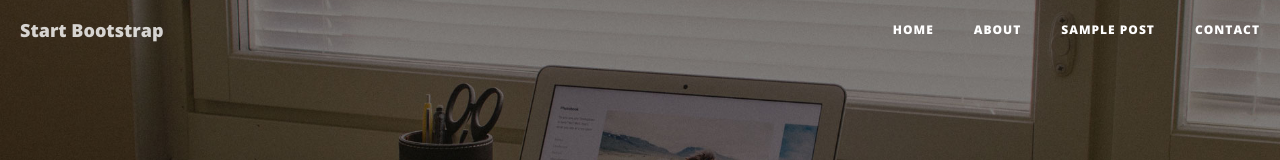
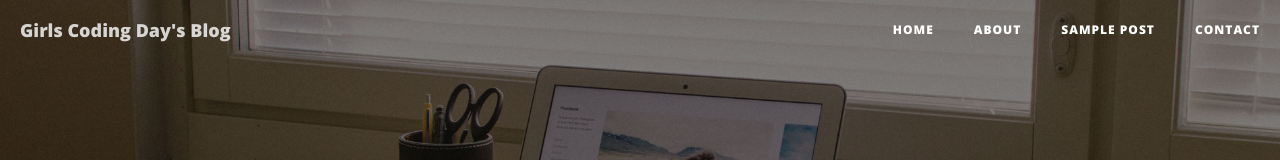
Before and after one commit to ajiang13260/GirlsCodingDayDemo, a website: page index.html in a window 1280 px wide. Shown: the top 160 px of the page. Drawn offline with nearby package versions, Linux system fonts and the light colour scheme.

Commit message:
change title&logo

```diff
--- a/index.html
+++ b/index.html
@@ -9,7 +9,7 @@
     <meta name="description" content="">
     <meta name="author" content="">
 
-    <title>Clean Blog</title>
+    <title>Girls Coding Day's Blog from Jiang</title>
 
     <!-- Bootstrap Core CSS -->
     <link href="vendor/bootstrap/css/bootstrap.min.css" rel="stylesheet">
@@ -42,7 +42,7 @@
                     <span class="sr-only">Toggle navigation</span>
                     Menu <i class="fa fa-bars"></i>
                 </button>
-                <a class="navbar-brand" href="index.html">Start Bootstrap</a>
+                <a class="navbar-brand" href="index.html">Girls Coding Day's Blog</a>
             </div>
 
             <!-- Collect the nav links, forms, and other content for toggling -->
```
